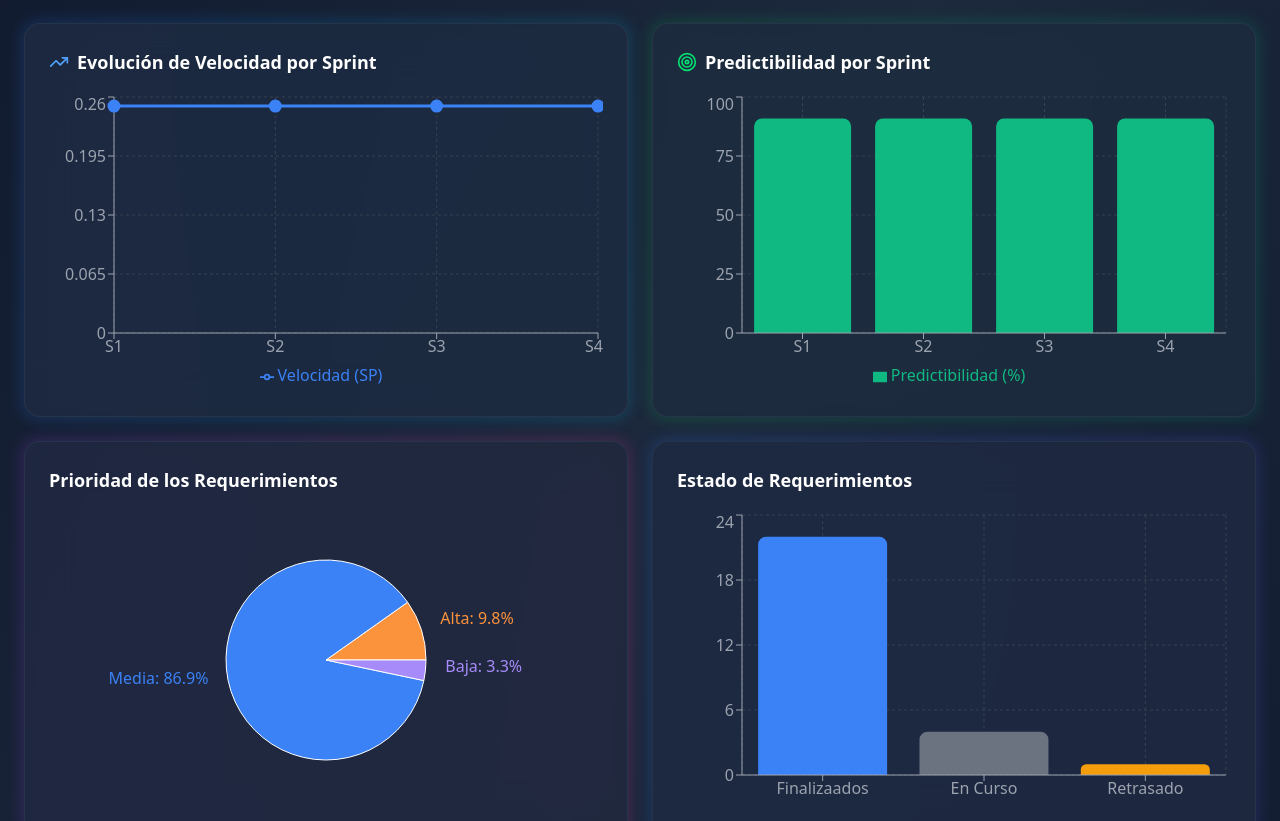
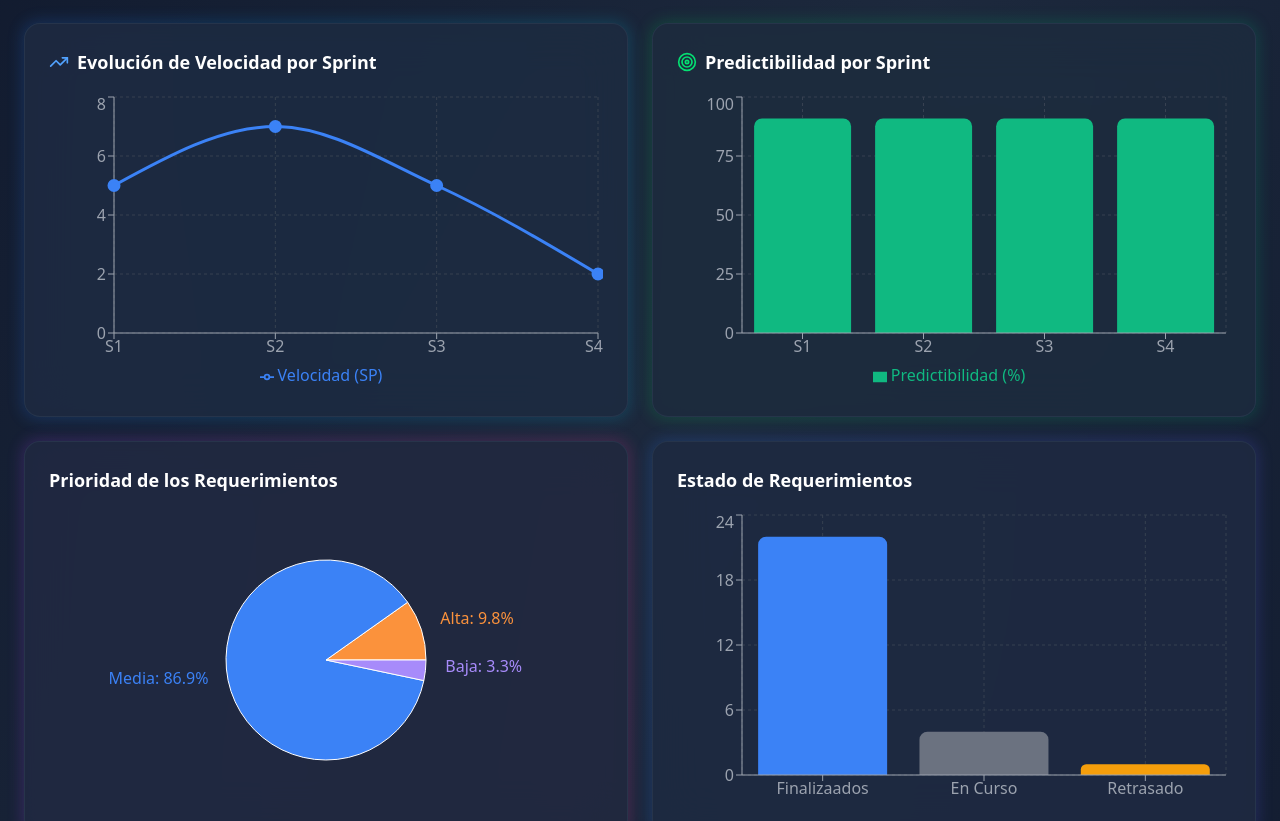
Before and after one commit to Aslan-devs/DashBoardQA, a React (Vite) app: page / in a window 1280 px wide. Shown: the part 669-1490 px from the top of the page. Built offline with nearby package versions, Linux system fonts and the light colour scheme.

Commit message:
Grficas de sprints de planify

```diff
--- a/src/DashboardQA.jsx
+++ b/src/DashboardQA.jsx
@@ -18,10 +18,10 @@ const Dashboard = () => {
       leadTime: 10
     },
     sprints: {
-      sprint1: { velocidad: 0.25, predictibilidad: 90.9, defectos: 0.12 },
-      sprint2: { velocidad: 0.25, predictibilidad: 90.9, defectos: 0.10 },
-      sprint3: { velocidad: 0.25, predictibilidad: 90.9, defectos: 0.08 },
-      sprint4: { velocidad: 0.25, predictibilidad: 90.9, defectos: 0.09 },
+      sprint1: { velocidad: 5, predictibilidad: 90.9, defectos: 0.12 },
+      sprint2: { velocidad: 7, predictibilidad: 90.9, defectos: 0.10 },
+      sprint3: { velocidad: 5, predictibilidad: 90.9, defectos: 0.08 },
+      sprint4: { velocidad: 2, predictibilidad: 90.9, defectos: 0.09 },
     },
     prioridades: [
       { name: 'Alta', value: 9.8, color: '#fb923c' },
```
